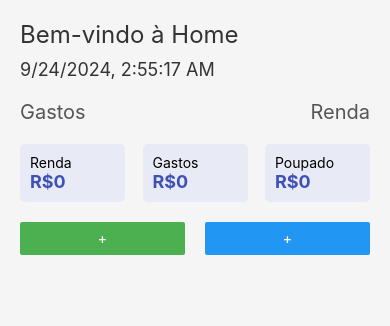
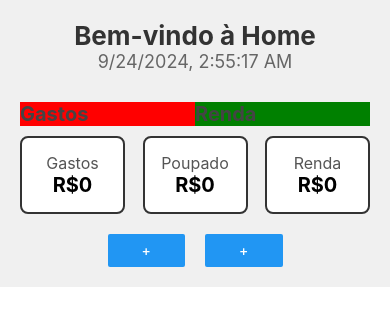
Before and after one commit to cedricmaciel/app-count, a React Native app in the folder app-count/: screen / in a window 390 px wide. Shown: the top 326 px of the page. Built offline with nearby package versions, Linux system fonts and the light colour scheme.

Commit message:
Update App.js

```diff
--- a/app-count/App.js
+++ b/app-count/App.js
@@ -1,52 +1,62 @@
 import React, { useState, useEffect } from 'react';
-import { StyleSheet, View, Text, Button, ScrollView, TouchableOpacity, Modal } from 'react-native';
+import { View, Text, TextInput, Button, TouchableOpacity, ScrollView, StyleSheet, Alert, Modal } from 'react-native';
 
 export default function App() {
     const [mostrarFormularioGasto, setMostrarFormularioGasto] = useState(false);
     const [mostrarFormularioRenda, setMostrarFormularioRenda] = useState(false);
     const [gastos, setGastos] = useState([]);
     const [rendas, setRendas] = useState([]);
-
     const [telaEditor, setTelaEditor] = useState(false);
     const [telaEditorRenda, setTelaEditorRenda] = useState(false);
     const [gastoParaApagar, setGastoParaApagar] = useState(null);
     const [rendaParaApagar, setRendaParaApagar] = useState(null);
+    const [dateTime, setDateTime] = useState(new Date());
+
+    useEffect(() => {
+        const timerID = setInterval(() => tick(), 1000);
+        return () => clearInterval(timerID);
+    }, []);
+
+    function tick() {
+        setDateTime(new Date());
+    }
 
     const toggleFormularioGasto = () => setMostrarFormularioGasto(!mostrarFormularioGasto);
     const toggleFormularioRenda = () => setMostrarFormularioRenda(!mostrarFormularioRenda);
-
     const closeFormularioGasto = () => setMostrarFormularioGasto(false);
     const closeFormularioRenda = () => setMostrarFormularioRenda(false);
-
     const openEditor = () => setTelaEditor(true);
     const closeEditor = () => setTelaEditor(false);
-
     const openEditorRenda = () => setTelaEditorRenda(true);
     const closeEditorRenda = () => setTelaEditorRenda(false);
 
-    const handleSubmitGasto = (event) => {
-        const nomeGasto = event.trim();
-        const valorGasto = parseFloat(event);
-        const time = new Date().toLocaleString('pt-BR');
+    const handleSubmitGasto = (nomeGasto, valorGasto) => {
+        const options = {
+            hour: 'numeric', minute: 'numeric',
+            year: 'numeric', month: 'numeric', day: 'numeric'
+        };
+        const time = new Date().toLocaleString('pt-BR', options);
 
         if (nomeGasto && !isNaN(valorGasto) && valorGasto > 0) {
-            setGastos([...gastos, { nome: nomeGasto, valor: valorGasto, time }]);
-            setMostrarFormularioGasto(false);
+            setGastos([...gastos, { nome: nomeGasto, valor: valorGasto, time: time }]);
+            closeFormularioGasto();
         } else {
-            alert('Por favor, preencha todos os campos corretamente.');
+            Alert.alert('Erro', 'Por favor, preencha todos os campos corretamente.');
         }
     };
 
-    const handleSubmitRenda = (event) => {
-        const nomeRenda = event.trim();
-        const valorRenda = parseFloat(event);
-        const time = new Date().toLocaleString('pt-BR');
+    const handleSubmitRenda = (nomeRenda, valorRenda) => {
+        const options = {
+            hour: 'numeric', minute: 'numeric',
+            year: 'numeric', month: 'numeric', day: 'numeric'
+        };
+        const time = new Date().toLocaleString('pt-BR', options);
 
         if (nomeRenda && !isNaN(valorRenda) && valorRenda > 0) {
-            setRendas([...rendas, { nome: nomeRenda, valor: valorRenda, time }]);
-            setMostrarFormularioRenda(false);
+            setRendas([...rendas, { nome: nomeRenda, valor: valorRenda, time: time }]);
+            closeFormularioRenda();
         } else {
-            alert('Por favor, preencha todos os campos corretamente.');
+            Alert.alert('Erro', 'Por favor, preencha todos os campos corretamente.');
         }
     };
 
@@ -61,9 +71,9 @@ export default function App() {
 
     const apagarRenda = () => {
         if (rendaParaApagar !== null) {
-            const updatedRendas = [...rendas];
-            updatedRendas.splice(rendaParaApagar, 1);
-            setRendas(updatedRendas);
+            const updatedRenda = [...rendas];
+            updatedRenda.splice(rendaParaApagar, 1);
+            setRendas(updatedRenda);
             closeEditorRenda();
         }
     };
@@ -72,113 +82,311 @@ export default function App() {
     const totalRendas = rendas.reduce((total, renda) => total + renda.valor, 0);
     const totalPoupado = totalRendas - totalGastos;
 
-    const [dateTime, setDateTime] = useState(new Date());
-
-    useEffect(() => {
-        const timerID = setInterval(() => tick(), 1000);
-        return () => clearInterval(timerID);
-    }, []);
-
-    const tick = () => setDateTime(new Date());
-
     return (
-        <View style={styles.container}>
-            <Text style={styles.welcome}>Bem-vindo à Home</Text>
-            <Text style={styles.clock}>{dateTime.toLocaleString()}</Text>
+        <ScrollView contentContainerStyle={styles.container}>
+            <View style={styles.header}>
+                <Text style={styles.welcomeText}>Bem-vindo à Home</Text>
+                <Text style={styles.clockStyle}>{dateTime.toLocaleString()}</Text>
+            </View>
 
             <View style={styles.tagdiv}>
-                <Text style={styles.tag}>Gastos</Text>
-                <Text style={styles.tag}>Renda</Text>
+                <Text style={styles.tagTextG}>Gastos</Text>
+                <Text style={styles.tagTextR}>Renda</Text>
             </View>
 
+
+                       {/* área das caixas de calculo  */}
+
             <View style={styles.caixas}>
-                <View style={styles.caixa}>
-                    <Text>Renda</Text>
-                    <Text style={styles.resultado}>R${totalRendas}</Text>
+
+                <View style={styles.caixaG}>
+                    <Text style={styles.textLabel}>Gastos</Text>
+                    <Text style={styles.resultadoCaixa}>R${totalGastos}</Text>
                 </View>
-                <View style={styles.caixa}>
-                    <Text>Gastos</Text>
-                    <Text style={styles.resultado}>R${totalGastos}</Text>
+                <View style={styles.caixaP}>
+                    <Text style={styles.textLabel}>Poupado</Text>
+                    <Text style={styles.resultadoCaixa}>R${totalPoupado}</Text>
                 </View>
-                <View style={styles.caixa}>
-                    <Text>Poupado</Text>
-                    <Text style={styles.resultado}>R${totalPoupado}</Text>
-                </View>
+                <View style={styles.caixaR}>
+                    <Text style={styles.textLabel}>Renda</Text>
+                    <Text style={styles.resultadoCaixa}>R${totalRendas}</Text>
                 </View>
 
-            <ScrollView>
+            </View>
+
+
+
+                                       {/* área dos botoes de adicionar*/}
+
+
             <View style={styles.divbotao}>
                 <View style={styles.divbotao1}>
                     {gastos.map((gasto, index) => (
-                            <View key={index} style={styles.gasto}>
-                                <Text>{gasto.nome}</Text>
-                                <Text>R${gasto.valor}</Text>
-                                <Text>{gasto.time}</Text>
+                        <View key={index} style={styles.divPrint}>
+                            <Text style={styles.textPrint}>{gasto.nome}</Text>
+                            <Text style={styles.textPrint}>R${gasto.valor}</Text>
+                            <Text style={styles.textPrint}>{gasto.time}</Text>
                             <TouchableOpacity onPress={() => { setGastoParaApagar(index); openEditor(); }}>
-                                    <Text style={styles.deleteButton}>x</Text>
+                                <Text style={styles.editor}>x</Text>
                             </TouchableOpacity>
                         </View>
                     ))}
                     {!mostrarFormularioGasto && (
-                            <Button title="+" onPress={toggleFormularioGasto} color="#4CAF50" />
+                        <Button title="+" onPress={toggleFormularioGasto} />
                     )}
                 </View>
-
                 <View style={styles.divbotao2}>
                     {rendas.map((renda, index) => (
-                            <View key={index} style={styles.renda}>
-                                <Text>{renda.nome}</Text>
-                                <Text>R${renda.valor}</Text>
-                                <Text>{renda.time}</Text>
+                        <View key={index} style={styles.divPrint}>
+                            <Text style={styles.textPrint}>{renda.nome}</Text>
+                            <Text style={styles.textPrint}>R${renda.valor}</Text>
+                            <Text style={styles.textPrint}>{renda.time}</Text>
                             <TouchableOpacity onPress={() => { setRendaParaApagar(index); openEditorRenda(); }}>
-                                    <Text style={styles.deleteButton}>x</Text>
+                                <Text style={styles.editor}>x</Text>
                             </TouchableOpacity>
                         </View>
                     ))}
                     {!mostrarFormularioRenda && (
-                            <Button title="+" onPress={toggleFormularioRenda} color="#2196F3" />
+                        <Button title="+" onPress={toggleFormularioRenda} />
                     )}
                 </View>
+            </View>
 
-                    {telaEditor && (
-                        <Modal visible={telaEditor} animationType="slide">
-                            <View style={styles.modal}>
-                                <Text>Tem certeza que quer apagar?</Text>
-                                <Button title="Apagar" onPress={apagarGasto} color="#f44336" />
-                                <Button title="Fechar" onPress={closeEditor} color="#9E9E9E" />
+            <Modal visible={telaEditor} transparent={true}>
+                <View style={styles.modalContainer}>
+                    <View style={styles.telaEditor}>
+                        <Text style={styles.tituloApagar}>Tem certeza que quer apagar?</Text>
+                        <Button title="Apagar" onPress={apagarGasto} />
+                        <Button title="Fechar" onPress={closeEditor} />
+                    </View>
                 </View>
             </Modal>
-                    )}
 
-                    {telaEditorRenda && (
-                        <Modal visible={telaEditorRenda} animationType="slide">
-                            <View style={styles.modal}>
-                                <Text>Tem certeza que quer apagar?</Text>
-                                <Button title="Apagar" onPress={apagarRenda} color="#f44336" />
-                                <Button title="Fechar" onPress={closeEditorRenda} color="#9E9E9E" />
+            <Modal visible={telaEditorRenda} transparent={true}>
+                <View style={styles.modalContainer}>
+                    <View style={styles.telaEditor}>
+                        <Text style={styles.tituloApagar}>Tem certeza que quer apagar?</Text>
+                        <Button title="Apagar" onPress={apagarRenda} />
+                        <Button title="Fechar" onPress={closeEditorRenda} />
+                    </View>
                 </View>
             </Modal>
-                    )}
+
+            <Modal visible={mostrarFormularioGasto} transparent={true}>
+                <View style={styles.modalContainer}>
+                    <View style={styles.miniTela}>
+                        <TouchableOpacity onPress={closeFormularioGasto}>
+                            <Text style={styles.closeButton}>×</Text>
+                        </TouchableOpacity>
+                        <Text style={styles.h2spam}>Adicionar Gasto</Text>
+                        <TextInput
+                            placeholder="Nome do Gasto"
+                            style={styles.inputStyle}
+                            onSubmitEditing={(e) => handleSubmitGasto(e.nativeEvent.text, parseFloat(e.nativeEvent.text))}
+                        />
+                        <TextInput
+                            placeholder="Valor do Gasto"
+                            keyboardType="numeric"
+                            style={styles.inputStyle}
+                            onSubmitEditing={(e) => handleSubmitGasto('Gasto', parseFloat(e.nativeEvent.text))}
+                        />
+                        <Button title="Adicionar" onPress={() => handleSubmitGasto('Gasto', 0)} />
                     </View>
+                </View>
+            </Modal>
+
+            <Modal visible={mostrarFormularioRenda} transparent={true}>
+                <View style={styles.modalContainer}>
+                    <View style={styles.miniTela}>
+                        <TouchableOpacity onPress={closeFormularioRenda}>
+                            <Text style={styles.closeButton}>×</Text>
+                        </TouchableOpacity>
+                        <Text style={styles.h2spam}>Adicionar Renda</Text>
+                        <TextInput
+                            placeholder="Nome da Renda"
+                            style={styles.inputStyle}
+                            onSubmitEditing={(e) => handleSubmitRenda(e.nativeEvent.text, parseFloat(e.nativeEvent.text))}
+                        />
+                        <TextInput
+                            placeholder="Valor da Renda"
+                            keyboardType="numeric"
+                            style={styles.inputStyle}
+                            onSubmitEditing={(e) => handleSubmitRenda('Renda', parseFloat(e.nativeEvent.text))}
+                        />
+                        <Button title="Adicionar" onPress={() => handleSubmitRenda('Renda', 0)} />
+                    </View>
+                </View>
+            </Modal>
         </ScrollView>
-        </View>
     );
 }
 
 const styles = StyleSheet.create({
-    container: { flex: 1, padding: 20, backgroundColor: '#F5F5F5' },
-    welcome: { fontSize: 24, marginBottom: 10, color: '#333' },
-    clock: { fontSize: 18, marginBottom: 20, color: '#333' },
-    tagdiv: { flexDirection: 'row', justifyContent: 'space-between', marginBottom: 20 },
-    tag: { fontSize: 20, color: '#555' },
-    caixas: { flexDirection: 'row', justifyContent: 'space-between' },
-    caixa: { width: '30%', backgroundColor: '#E8EAF6', padding: 10, borderRadius: 5 },
-    resultado: { fontSize: 18, fontWeight: 'bold', color: '#3F51B5' },
-    divbotao: { flexDirection: 'row', justifyContent: 'space-between', marginTop: 20 },
-    divbotao1: { flex: 1, marginRight: 10 },
-    divbotao2: { flex: 1, marginLeft: 10 },
-    gasto: { backgroundColor: '#FFEBEE', padding: 10, marginBottom: 5, borderRadius: 5 },
-    renda: { backgroundColor: '#E8F5E9', padding: 10, marginBottom: 5, borderRadius: 5 },
-    deleteButton: { color: 'red', fontSize: 18 },
-    modal: { flex: 1, justifyContent: 'center', alignItems: 'center', backgroundColor: '#fff', padding: 20 },
+    container: {
+        padding: 20,
+        alignItems: 'center',
+        justifyContent: 'center',
+        backgroundColor: '#f0f0f0',
+    },
+    header: {
+        width: '100%',
+        alignItems: 'center',
+        marginBottom: 20,
+    },
+    welcomeText: {
+        fontSize: 26,
+        fontWeight: 'bold',
+        color: '#333',
+    },
+    clockStyle: {
+        fontSize: 18,
+        color: '#666',
+    },
+    tagdiv: {
+        flexDirection: 'row',
+        justifyContent: 'space-between',
+        width: '100%',
+        paddingVertical: 10,
+        borderRadius: 10,
+    },
+    tagTextG: {
+        fontSize: 20,
+        fontWeight: 'bold',
+        color: '#444',
+        backgroundColor: 'red',
+        width: '50%',
+
+
+    },
+    tagTextR: {
+        fontSize: 20,
+        fontWeight: 'bold',
+        color: '#444',
+        backgroundColor: 'green',
+        width: '50%',
+
+    },
+
+    caixas: {
+        flexDirection: 'row',
+        justifyContent: 'space-between',
+        width: '100%',
+        marginBottom: 20,
+    },
+    caixaG: {
+        alignItems: 'center',
+        padding: 15,
+        borderWidth: 2,
+        borderColor: '#333',
+        borderRadius: 8,
+        backgroundColor: '#fff',
+        width: '30%',
+    },
+
+    caixaP: {
+        alignItems: 'center',
+        padding: 15,
+        borderWidth: 2,
+        borderColor: '#333',
+        borderRadius: 8,
+        backgroundColor: '#fff',
+        width: '30%',
+    },
+
+    caixaR: {
+        alignItems: 'center',
+        padding: 15,
+        borderWidth: 2,
+        borderColor: '#333',
+        borderRadius: 8,
+        backgroundColor: '#fff',
+        width: '30%',
+    },
+
+    textLabel: {
+        fontSize: 16,
+        color: '#555',
+    },
+    resultadoCaixa: {
+        fontSize: 20,
+        fontWeight: 'bold',
+        color: '#000',
+    },
+    divbotao: {
+        flexDirection: 'row',
+        justifyContent: 'space-between',
+        width: '50%',
+
+    },
+    divbotao1: {
+        flex: 1,
+        marginRight: 10,
+
+    },
+    divbotao2: {
+        flex: 1,
+        marginLeft: 10,
+    },
+    divPrint: {
+        marginVertical: 5,
+        padding: 10,
+        borderWidth: 1,
+        borderColor: '#999',
+        borderRadius: 5,
+        backgroundColor: '#fafafa',
+    },
+    textPrint: {
+        fontSize: 16,
+        color: '#333',
+    },
+    editor: {
+        color: 'red',
+        alignSelf: 'flex-end',
+        fontSize: 20,
+    },
+    modalContainer: {
+        flex: 1,
+        justifyContent: 'center',
+        alignItems: 'center',
+        backgroundColor: 'rgba(0,0,0,0.5)',
+    },
+    miniTela: {
+        width: '80%',
+        padding: 20,
+        backgroundColor: '#fff',
+        borderRadius: 10,
+        alignItems: 'center',
+    },
+    telaEditor: {
+        padding: 20,
+        backgroundColor: '#fff',
+        borderRadius: 10,
+        alignItems: 'center',
+    },
+    tituloApagar: {
+        fontSize: 18,
+        marginBottom: 10,
+        color: '#333',
+    },
+    inputStyle: {
+        width: '100%',
+        borderColor: '#ccc',
+        borderWidth: 1,
+        borderRadius: 5,
+        padding: 10,
+        marginVertical: 5,
+        color: '#333',
+        backgroundColor: '#f9f9f9',
+    },
+    closeButton: {
+        alignSelf: 'flex-end',
+        fontSize: 24,
+        color: '#333',
+    },
+    h2spam: {
+        fontSize: 22,
+        marginBottom: 10,
+        fontWeight: 'bold',
+        color: '#555',
+    },
 });
```
Lines whose indentation alone changed are shown as unchanged.
